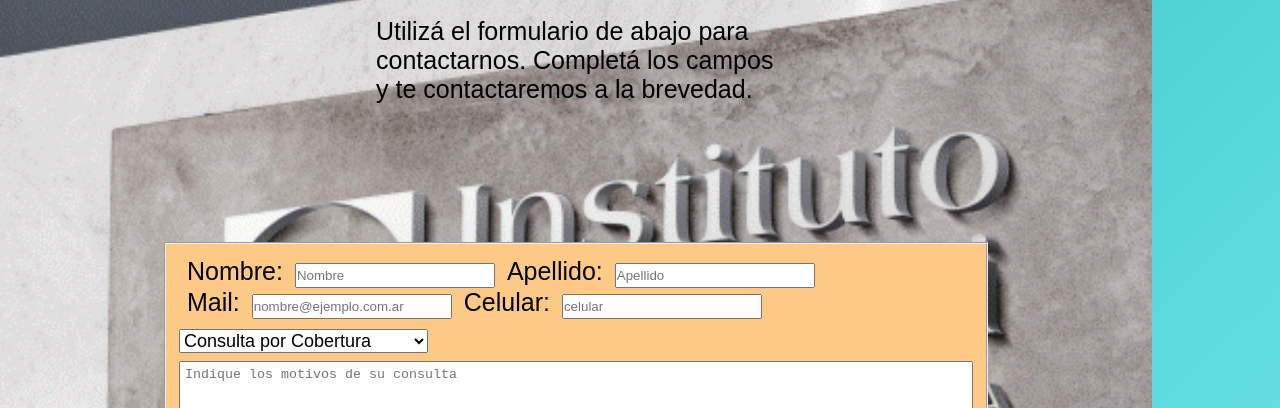
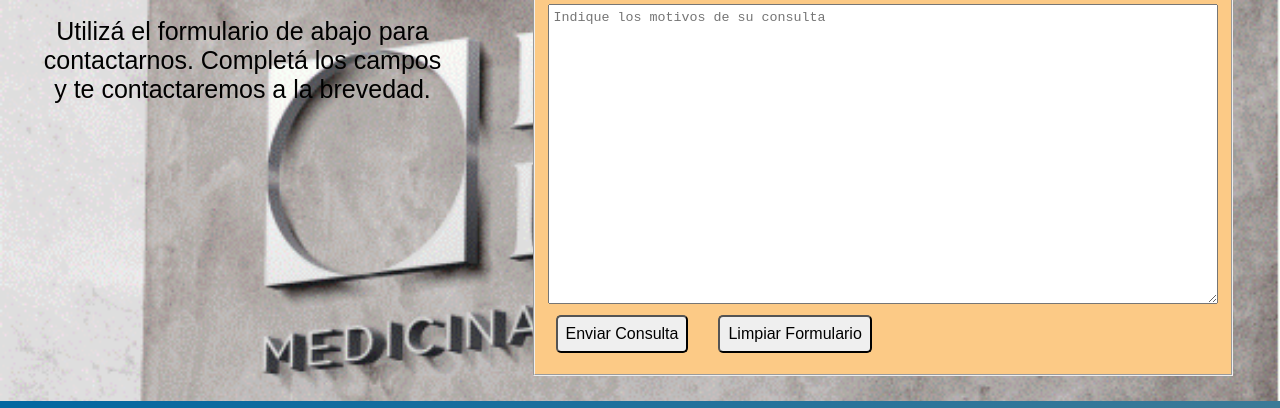
Before and after one commit to FedeKelly/Proyecto-Final-Coder, a plain HTML site: page Contacto.html in a window 1280 px wide. Shown: the part 281-689 px from the top of the page. Drawn offline with Linux system fonts and the light colour scheme.

Commit message:
versión con grid y mediaqueries

```diff
--- a/Contacto.html
+++ b/Contacto.html
@@ -8,7 +8,7 @@
     <link rel="shortcut icon" href="images/favicon.gif"/>
     <title>Instituto Da Vinci</title>
   </head>
-  <div class="container">
+  <div class="container__contacto">
     <body class="body">
       <header class="header">
         <a class="header__index" href="index.html">
@@ -23,13 +23,13 @@
           </ul>
         </nav>
       </header>
-      <div class="background">
         <section class="hero">
           <div class="hero__parrafo">
             <h1 class="hero__parrafo__titulo titulo">Contactanos</p>Instituto Da Vinci</h1>
             <span class="texto">Utilizá el formulario de abajo para contactarnos. Completá los campos y te contactaremos a la brevedad.</span>
          </div>
-          <fieldset class="fieldset">
+        </section>
+        <fieldset class="fieldset">
             <form class="fieldset__form">
               <label class="texto" for="nombre">Nombre:</label>
               <input type="text" id="nombre" name="nombre" placeholder="Nombre"/>
@@ -52,9 +52,7 @@
                 <input class="fieldset__btn" type="reset" value="Limpiar Formulario">
               </div>
             </form>
-          </fieldset>
-        </section>
-      </div>
+        </fieldset>
       <footer class="footer">
         <section class="footer__section">
           <h3 class="paratexto">Contacto Institudo Da Vinci</h3>
--- a/estilos.css
+++ b/estilos.css
@@ -46,23 +46,13 @@ a {
 
 .body {
   background: linear-gradient(to bottom right, #17acb1, #7aeef1);
-  display: grid;
-  grid-template-areas:
-    "header"
-    "nav"
-    "hero"
-    "footer";
-  grid-template-columns: auto;
-  grid-template-rows: auto;
+  text-align: center;
 }
 .header {
   background-color: #003366;
   border-bottom: 1px solid black;
   height: fit-content;
   grid-area: header;
-  display: flex;
-  flex-direction: column;
-  align-items: center;
 }
 #logo {
   height: 3rem;
@@ -70,8 +60,6 @@ a {
 }
 .header__nav {
   background-color: #9d9d9c;
-  display: block;
-  justify-content: center;
   grid-area: nav;
   padding-top: 5px;
   padding-bottom: 5px;
@@ -84,8 +72,6 @@ a {
   padding-top: 1.5rem;
   padding: 5px;
   margin-bottom: 1.5rem;
-  display: flex;
-  flex-direction: column;
   grid-area: hero;
 }
 .hero__parrafo {
@@ -97,12 +83,9 @@ a {
 }
 .hero__img {
   width: 150px;
-  display: inline-block;
-  align-self: flex-end;
 }
 .hero__llegar {
   padding-bottom: 0.5rem;
-  text-align: center;
 }
 .hero__iframe {
   width: 150px;
@@ -144,6 +127,7 @@ a {
 }
 label {
   margin: 3px;
+  align-self: flex-start;
 }
 .fieldset__select {
   margin-top: 10px;
@@ -171,24 +155,45 @@ label {
     padding-bottom: 3px;
     font-size: small;
   }
-  .background {
+  .container {
+    display: grid;
+    grid-template-areas:
+      "header header"
+      "parrafo imagen"
+      "llegar llegar"
+      "footer footer";
+    grid-template-columns: auto auto;
+    grid-template-rows: 8rem auto auto 200px;
     background-image: url("images/fondo1.gif");
     background-size: cover;
     background-position: center;
     background-repeat: no-repeat;
-    width: 90%;
     min-height: 100vh;
-    margin-bottom: 3rem;
-    align-self: center;
+  }
+  .container__contacto {
+    display: grid;
+    grid-template-areas:
+      "header header"
+      "parrafo formulario"
+      "llegar formulario"
+      "footer footer";
+    grid-template-columns: auto auto;
+    grid-template-rows: 8rem auto auto 200px;
+    background-image: url("images/fondo1.gif");
+    background-size: cover;
+    background-position: center;
+    background-repeat: no-repeat;
+    min-height: 100vh;
   }
   .header {
     padding: 1.5rem;
     position: sticky;
     top: 0;
-    flex-direction: row;
+    height: 8rem;
+    display: flex;
+    justify-content: space-between;
     align-items: center;
-    justify-content: space-between;
-    height: 8rem;
+    grid-area: header;
   }
   #logo {
     height: 6rem;
@@ -199,7 +204,6 @@ label {
     box-shadow: -10px 5px 5px #9d9d9c;
     border: 1px solid #7e7e7d;
     border-radius: 5px;
-    flex-wrap: wrap;
     width: fit-content;
   }
   .header__nav ul li {
@@ -214,12 +218,9 @@ label {
   .hero {
     padding-top: 3rem;
     margin-bottom: 3rem;
-    flex-direction: row;
-    align-items: center;
-    justify-content: center;
-    gap: 8rem;
-    flex-wrap: wrap;
-    grid-area: hero;
+    justify-self: center;
+    align-self: center;
+    grid-area: parrafo;
   }
   .hero__parrafo {
     width: 400px;
@@ -229,6 +230,14 @@ label {
   }
   .hero__img {
     width: 300px;
+    justify-self: center;
+    align-self: center;
+    grid-area: imagen;
+  }
+  .hero__llegar {
+    justify-self: center;
+    align-self: center;
+    grid-area: llegar;
   }
   .hero__iframe {
     width: 300px;
@@ -239,7 +248,6 @@ label {
     padding: 10px;
     margin-top: 15px;
     display: flex;
-    align-items: top;
     justify-content: space-evenly;
     grid-area: footer;
   }
@@ -262,11 +270,17 @@ label {
   .fieldset {
     padding: 10px;
     margin: 10px;
+    width: 700px;
+    height: fit-content;
+    align-self: center;
+    justify-self: center;
+    grid-area: formulario;
   }
   .fieldset__form {
     padding: 3px;
-    width: 800px;
-    display: block;
+    flex-direction: row;
+    flex-wrap: wrap;
+    align-items: center;
   }
   .fieldset__textarea {
     margin-top: 5px;
@@ -294,6 +308,6 @@ label {
   }
   .fieldset__select {
     font-size: large;
-    display: inline;
+    align-self: start;
   }
 }
```
Also changed, not shown: index.html (+1 -3 lines), institucional.html (+3 -5 lines), parapacientes.html (+3 -5 lines), paraprofesionales.html (+4 -8 lines), turnos.html (+2 -3 lines).
